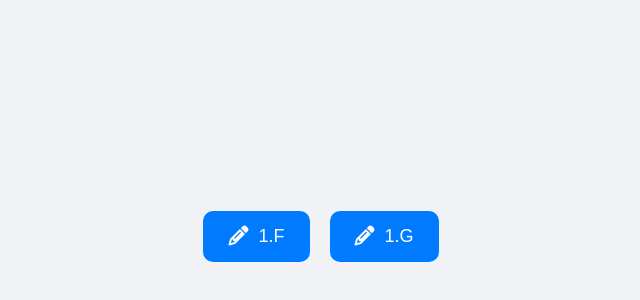
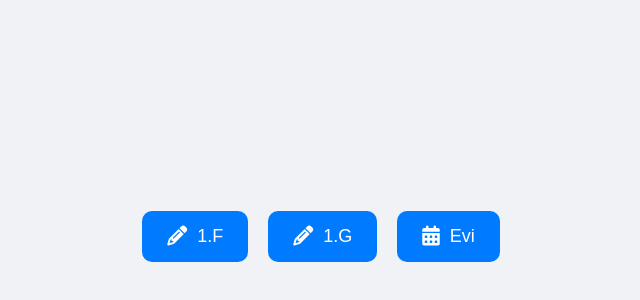
Before and after one commit to j-p-09/Polsol, a plain HTML site: page index.html in a window 1280 px wide. Shown: the part 164-464 px from the top of the page, without its empty margins (319-959 px from the left). Drawn offline with Linux system fonts and the light colour scheme.

Commit message:
Update index.html

```diff
--- a/index.html
+++ b/index.html
@@ -54,6 +54,9 @@
     <a href="https://j-p-09.github.io/Polsol/1G.html" class="link-button">
       <i class="fas fa-pencil"></i> 1.G
     </a>
+    <a href="https://j-p-09.github.io/Polsol/evi.html" class="link-button">
+      <i class="fas fa-calendar-alt"></i> Evi
+    </a>
   </div>
 
 </body>
```
